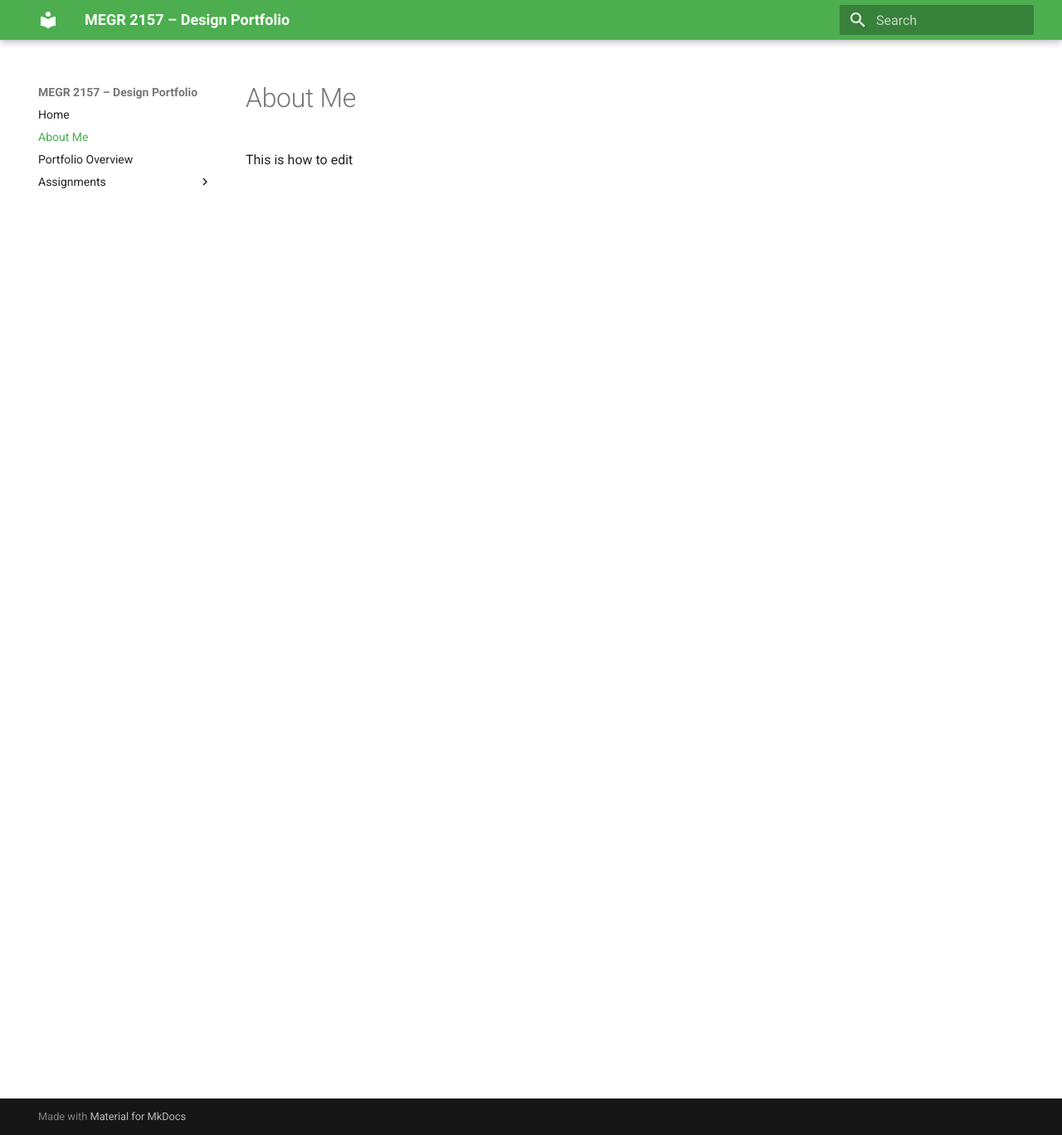
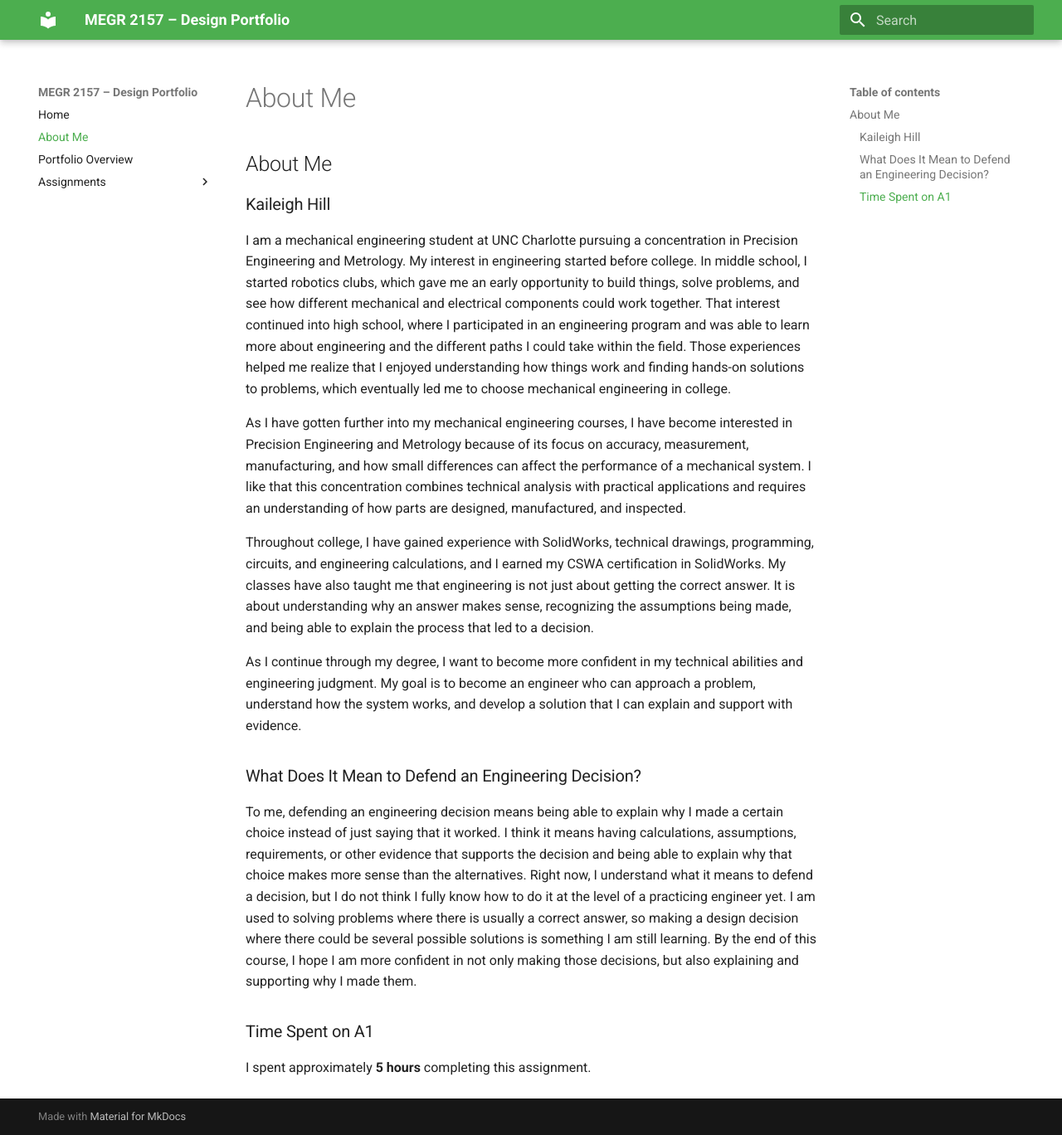
Before and after one commit to KaileighAnn/kaileighs-megr2157-portfolio, an MkDocs documentation site: the page built from docs/aboutme/index.md, in a window 1280 px wide and 1368 px high. Shown: the whole window at 83% size. Built offline with MkDocs 1.6.1 and Material for MkDocs 9.7.7, drawn with Linux system fonts in a browser that asks for light colours.

Commit message:
Revise About Me section with detailed personal insights
Updated the 'About Me' section with personal background and interests in mechanical engineering, including details on education, skills, and perspectives on engineering decision-making.

```diff
--- a/docs/aboutme/index.md
+++ b/docs/aboutme/index.md
@@ -1,2 +1,19 @@
-#About Me
-This is how to edit
+## About Me
+
+### Kaileigh Hill
+
+I am a mechanical engineering student at UNC Charlotte pursuing a concentration in Precision Engineering and Metrology. My interest in engineering started before college. In middle school, I started robotics clubs, which gave me an early opportunity to build things, solve problems, and see how different mechanical and electrical components could work together. That interest continued into high school, where I participated in an engineering program and was able to learn more about engineering and the different paths I could take within the field. Those experiences helped me realize that I enjoyed understanding how things work and finding hands-on solutions to problems, which eventually led me to choose mechanical engineering in college.
+
+As I have gotten further into my mechanical engineering courses, I have become interested in Precision Engineering and Metrology because of its focus on accuracy, measurement, manufacturing, and how small differences can affect the performance of a mechanical system. I like that this concentration combines technical analysis with practical applications and requires an understanding of how parts are designed, manufactured, and inspected.
+
+Throughout college, I have gained experience with SolidWorks, technical drawings, programming, circuits, and engineering calculations, and I earned my CSWA certification in SolidWorks. My classes have also taught me that engineering is not just about getting the correct answer. It is about understanding why an answer makes sense, recognizing the assumptions being made, and being able to explain the process that led to a decision.
+
+As I continue through my degree, I want to become more confident in my technical abilities and engineering judgment. My goal is to become an engineer who can approach a problem, understand how the system works, and develop a solution that I can explain and support with evidence.
+
+### What Does It Mean to Defend an Engineering Decision?
+
+To me, defending an engineering decision means being able to explain why I made a certain choice instead of just saying that it worked. I think it means having calculations, assumptions, requirements, or other evidence that supports the decision and being able to explain why that choice makes more sense than the alternatives. Right now, I understand what it means to defend a decision, but I do not think I fully know how to do it at the level of a practicing engineer yet. I am used to solving problems where there is usually a correct answer, so making a design decision where there could be several possible solutions is something I am still learning. By the end of this course, I hope I am more confident in not only making those decisions, but also explaining and supporting why I made them.
+
+### Time Spent on A1
+
+I spent approximately **5 hours** completing this assignment.
```
